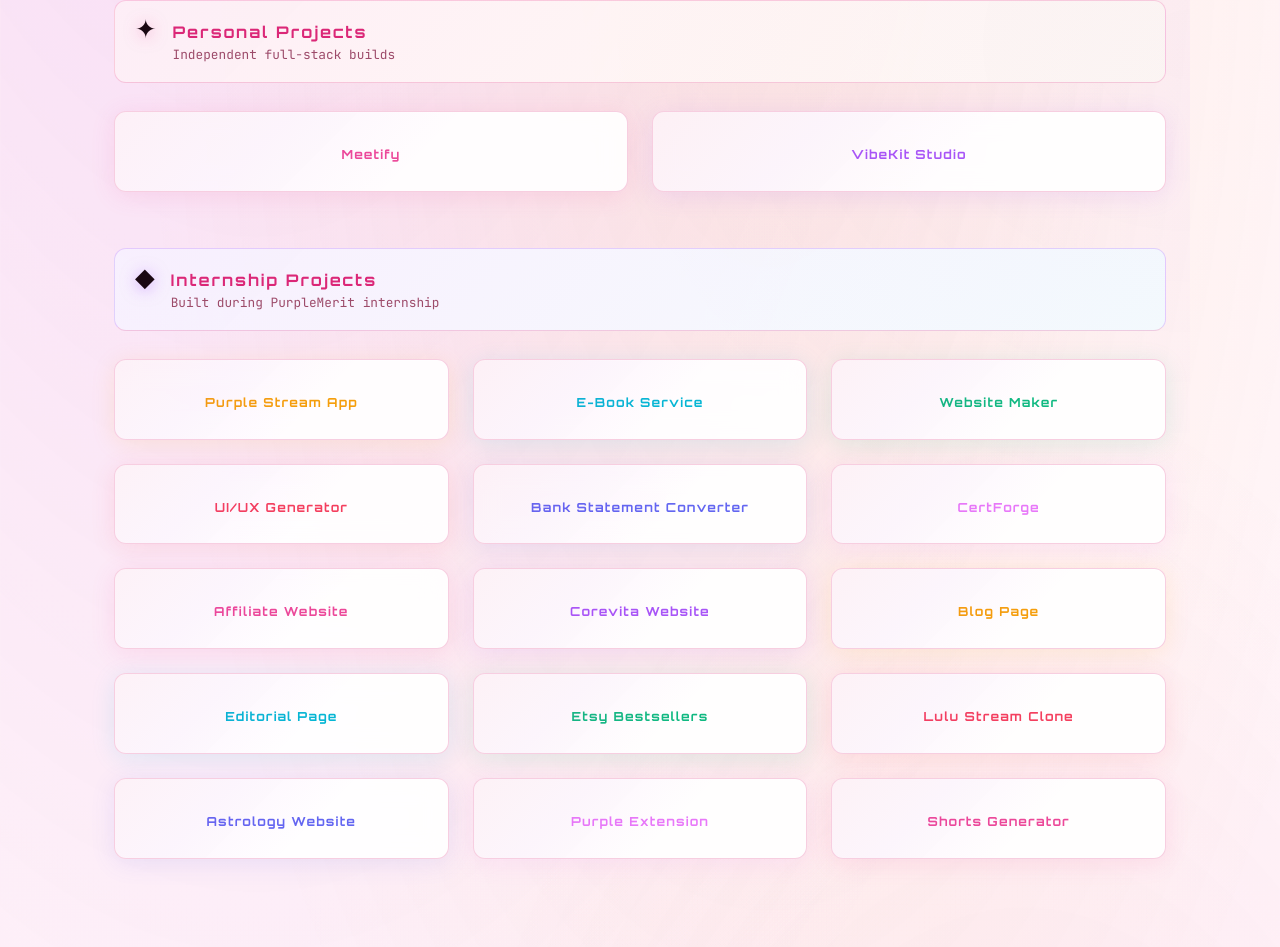
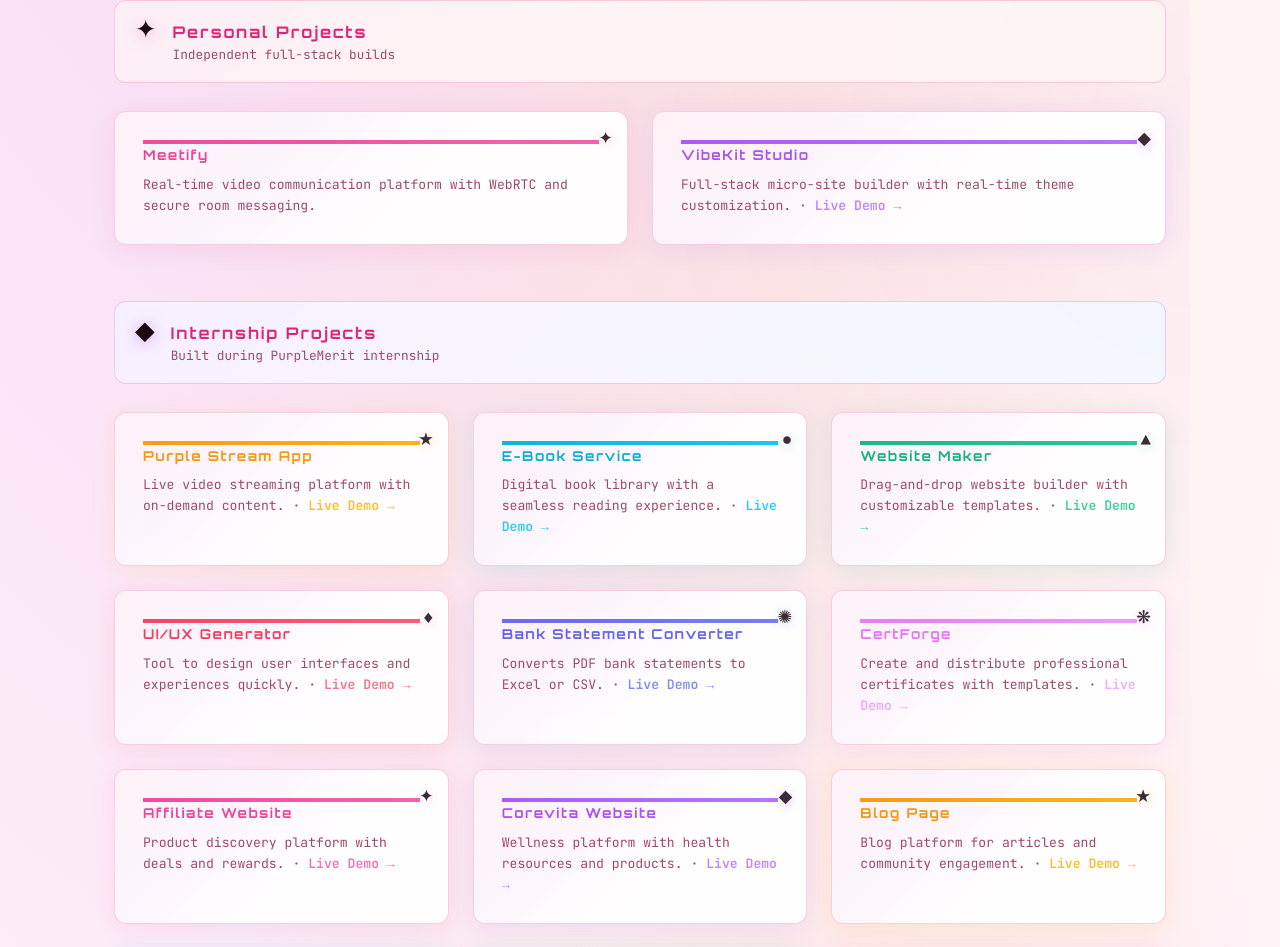
Before and after one commit to astha-issrani/my-portfolio, a React (Vite) app: page / in a window 1280 px wide. Shown: the part 1822-2769 px from the top of the page. Built offline with nearby package versions, Linux system fonts and the light colour scheme.

Commit message:
improved ui

```diff
--- a/src/components/Projects.jsx
+++ b/src/components/Projects.jsx
@@ -2,20 +2,38 @@
 import { projectSections } from '../data'
 import { getAccent } from '../cardAccents'
 
-function ProjectCard({ name, colorIndex }) {
+function ProjectCard({ project, colorIndex }) {
   const accent = getAccent(colorIndex)
   return (
     <motion.article
-      className="colorful-card project-card project-card-name-only"
+      className="colorful-card project-card project-card-minimal"
       style={{ '--card-a': accent.a, '--card-b': accent.b }}
-      initial={{ opacity: 0, y: 16 }}
+      initial={{ opacity: 0, y: 24 }}
       whileInView={{ opacity: 1, y: 0 }}
-      viewport={{ once: true, margin: '-20px' }}
-      transition={{ delay: (colorIndex % 8) * 0.03, duration: 0.35 }}
-      whileHover={{ y: -3, scale: 1.02 }}
+      viewport={{ once: true, margin: '-30px' }}
+      transition={{ delay: (colorIndex % 8) * 0.04, duration: 0.4 }}
+      whileHover={{ y: -4, scale: 1.01 }}
     >
+      <span className="card-emoji card-emoji-sm" aria-hidden="true">{accent.emoji}</span>
       <div className="card-accent-bar" />
-      <h3 className="project-name-only" style={{ color: accent.a }}>{name}</h3>
+      <h3 className="project-name-minimal" style={{ color: accent.a }}>{project.name}</h3>
+      <p className="project-line">
+        {project.description}
+        {project.demo && (
+          <>
+            {' · '}
+            <a
+              href={project.demo}
+              target="_blank"
+              rel="noreferrer"
+              className="project-live-link"
+              style={{ color: accent.b }}
+            >
+              Live Demo →
+            </a>
+          </>
+        )}
+      </p>
     </motion.article>
   )
 }
@@ -48,10 +66,10 @@
             </div>
           </motion.div>
 
-          <div className="projects-grid projects-grid-names">
+          <div className="projects-grid projects-grid-minimal">
             {section.projects.map((project) => {
               const idx = colorIndex++
-              return <ProjectCard key={project.name} name={project.name} colorIndex={idx} />
+              return <ProjectCard key={project.name} project={project} colorIndex={idx} />
             })}
           </div>
         </div>
--- a/src/data.js
+++ b/src/data.js
@@ -41,8 +41,16 @@
     title: 'Personal Projects',
     subtitle: 'Independent full-stack builds',
     projects: [
-      { name: 'Meetify' },
-      { name: 'VibeKit Studio' },
+      {
+        name: 'Meetify',
+        description: 'Real-time video communication platform with WebRTC and secure room messaging.',
+        demo: null,
+      },
+      {
+        name: 'VibeKit Studio',
+        description: 'Full-stack micro-site builder with real-time theme customization.',
+        demo: 'https://inspiring-salmiakki-b036cf.netlify.app',
+      },
     ],
   },
   {
@@ -50,21 +58,21 @@
     title: 'Internship Projects',
     subtitle: 'Built during PurpleMerit internship',
     projects: [
-      { name: 'Purple Stream App' },
-      { name: 'E-Book Service' },
-      { name: 'Website Maker' },
-      { name: 'UI/UX Generator' },
-      { name: 'Bank Statement Converter' },
-      { name: 'CertForge' },
-      { name: 'Affiliate Website' },
-      { name: 'Corevita Website' },
-      { name: 'Blog Page' },
-      { name: 'Editorial Page' },
-      { name: 'Etsy Bestsellers' },
-      { name: 'Lulu Stream Clone' },
-      { name: 'Astrology Website' },
-      { name: 'Purple Extension' },
-      { name: 'Shorts Generator' },
+      { name: 'Purple Stream App', description: 'Live video streaming platform with on-demand content.', demo: 'https://video-streaming-livid-eight.vercel.app' },
+      { name: 'E-Book Service', description: 'Digital book library with a seamless reading experience.', demo: 'https://ebookservice.vercel.app' },
+      { name: 'Website Maker', description: 'Drag-and-drop website builder with customizable templates.', demo: 'https://website-maker-mu.vercel.app' },
+      { name: 'UI/UX Generator', description: 'Tool to design user interfaces and experiences quickly.', demo: 'https://ui-ux-generator-mu.vercel.app' },
+      { name: 'Bank Statement Converter', description: 'Converts PDF bank statements to Excel or CSV.', demo: 'https://bank-statement-converter-697q.onrender.com' },
+      { name: 'CertForge', description: 'Create and distribute professional certificates with templates.', demo: 'https://cert-forge-mu.vercel.app' },
+      { name: 'Affiliate Website', description: 'Product discovery platform with deals and rewards.', demo: 'https://affiliate-7fps.onrender.com' },
+      { name: 'Corevita Website', description: 'Wellness platform with health resources and products.', demo: 'https://corevita-website.vercel.app' },
+      { name: 'Blog Page', description: 'Blog platform for articles and community engagement.', demo: 'https://blog-page-gray-gamma.vercel.app' },
+      { name: 'Editorial Page', description: 'Curated news and editorial content platform.', demo: 'https://editorial-seven.vercel.app' },
+      { name: 'Etsy Bestsellers', description: 'Showcase of popular handmade and vintage products.', demo: 'https://etsy-bestsellers.vercel.app' },
+      { name: 'Lulu Stream Clone', description: 'Movie and TV streaming platform clone.', demo: 'https://lulu-stream-8fhq.vercel.app' },
+      { name: 'Astrology Website', description: 'Personalized horoscopes and astrological readings.', demo: 'https://astro-website-steel.vercel.app/en' },
+      { name: 'Purple Extension', description: 'Chrome extension for automated meeting uploads.', demo: null },
+      { name: 'Shorts Generator', description: 'Auto-generates short-form videos for social media.', demo: null },
     ],
   },
 ]
--- a/src/index.css
+++ b/src/index.css
@@ -1211,29 +1211,6 @@
   text-decoration: underline;
 }
 
-.projects-grid-names {
-  grid-template-columns: repeat(auto-fill, minmax(160px, 1fr));
-  gap: 12px;
-}
-
-.project-card-name-only {
-  padding: 16px 18px;
-  display: flex;
-  align-items: center;
-  justify-content: center;
-  min-height: 64px;
-  text-align: center;
-}
-
-.project-name-only {
-  font-family: var(--font-display);
-  font-size: 0.78rem;
-  letter-spacing: 1.2px;
-  line-height: 1.35;
-  margin: 0;
-  padding-top: 6px;
-}
-
 .projects-grid-minimal {
   grid-template-columns: repeat(auto-fill, minmax(300px, 1fr));
   gap: 12px;
@@ -1863,15 +1840,6 @@
     padding: 20px;
   }
 
-  .projects-grid-names {
-    grid-template-columns: repeat(auto-fill, minmax(140px, 1fr));
-    gap: 10px;
-  }
-
-  .project-name-only {
-    font-size: 0.72rem;
-  }
-
   .project-section-header {
     flex-direction: column;
     align-items: flex-start;
```
